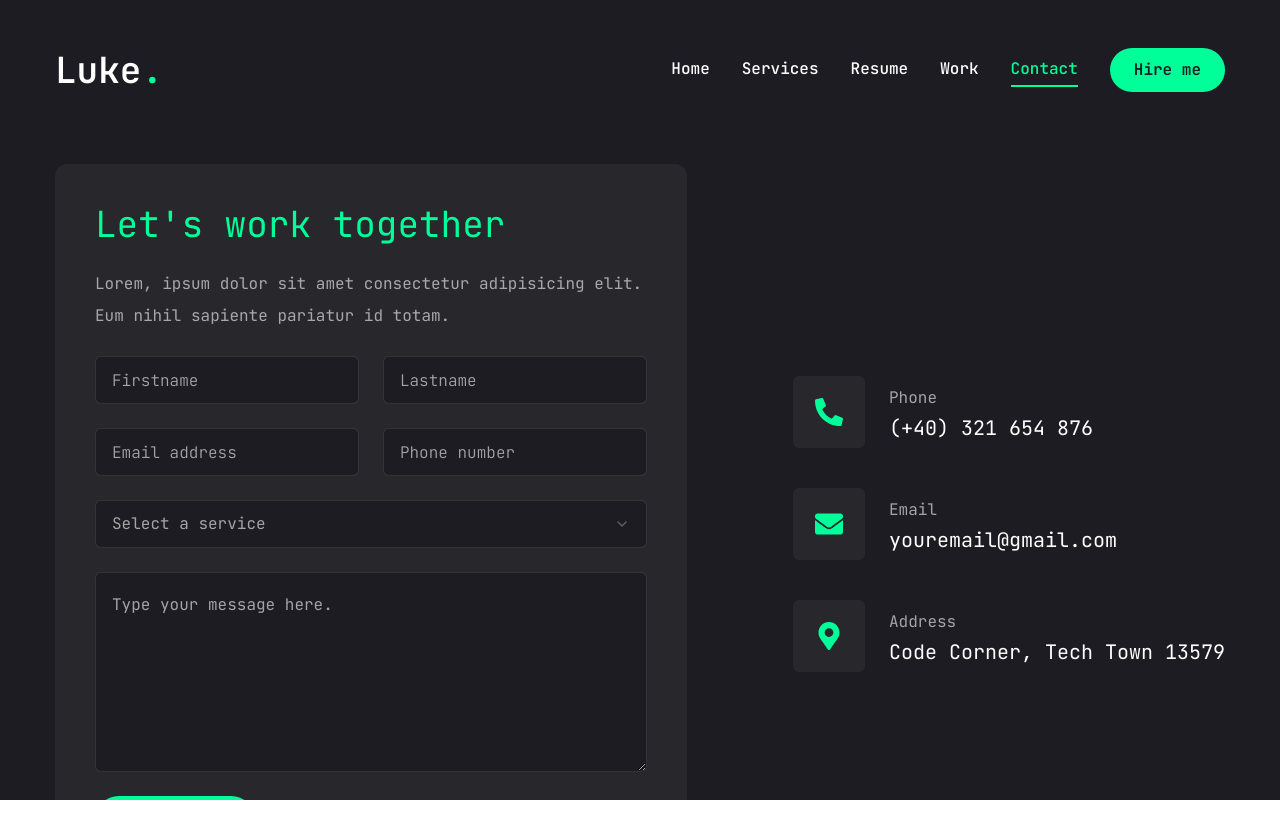
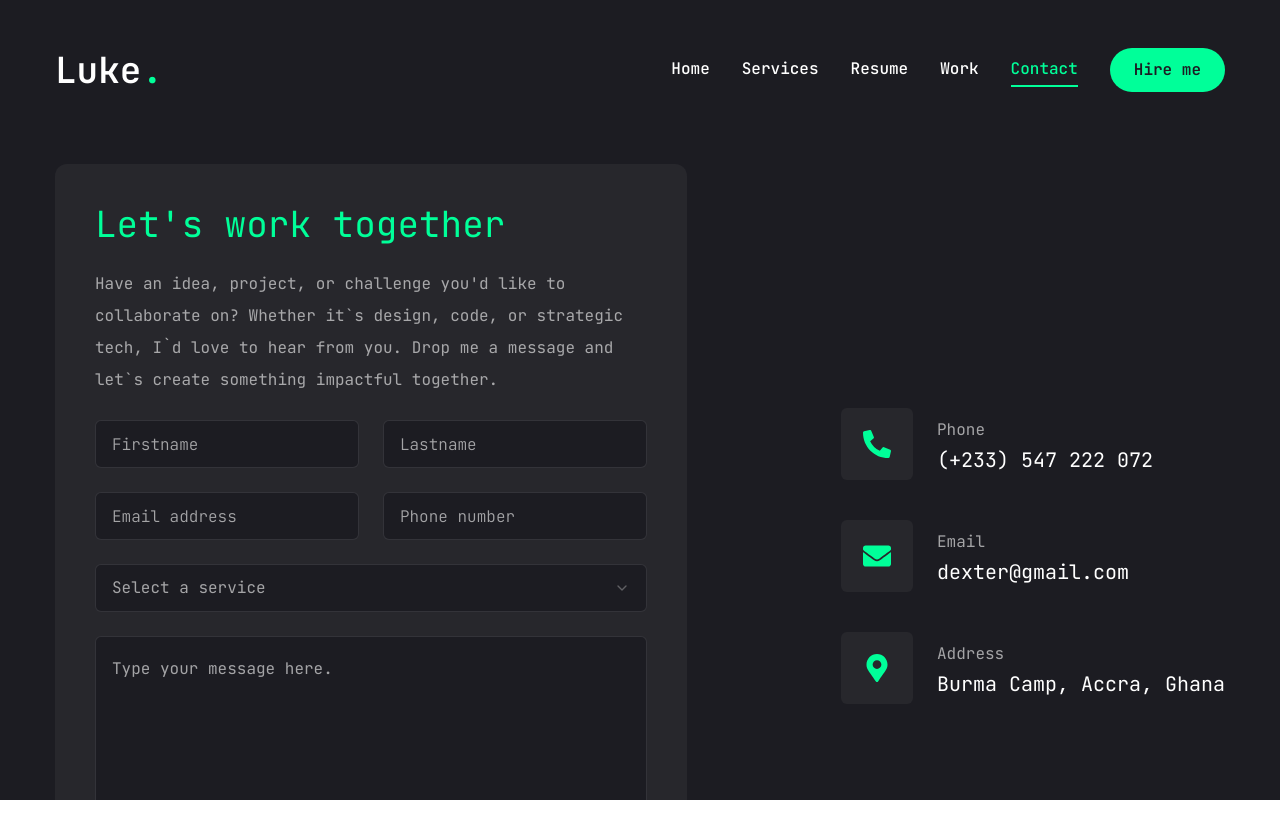
Before and after one commit to en-wai/dexterwrites, a Next.js app: page /contact in a window 1280 px wide. Shown: the top 838 px of the page. Built offline with nearby package versions, Linux system fonts and the light colour scheme.

Commit message:
Feat: Add personal details to contact page

```diff
--- a/app/contact/page.jsx
+++ b/app/contact/page.jsx
@@ -20,17 +20,17 @@ const info = [
   {
     icon: <FaPhoneAlt />,
     title: "Phone",
-    description: "(+40) 321 654 876",
+    description: "(+233) 547 222 072",
   },
   {
     icon: <FaEnvelope />,
     title: "Email",
-    description: "youremail@gmail.com",
+    description: "dexter@gmail.com",
   },
   {
     icon: <FaMapMarkerAlt />,
     title: "Address",
-    description: "Code Corner, Tech Town 13579",
+    description: "Burma Camp, Accra, Ghana",
   },
 ];
 
@@ -53,8 +53,9 @@ const Contact = () => {
             <form className="flex flex-col gap-6 p-10 bg-[#27272c] rounded-xl">
               <h3 className="text-4xl text-accent">Let's work together</h3>
               <p className="text-white/60">
-                Lorem, ipsum dolor sit amet consectetur adipisicing elit. Eum
-                nihil sapiente pariatur id totam.
+                Have an idea, project, or challenge you'd like to collaborate on?
+                Whether it`s design, code, or strategic tech, I`d love to hear from you.
+                Drop me a message and let`s create something impactful together.
               </p>
               {/* input */}
               <div className="grid grid-cols-1 md:grid-cols-2 gap-6">
@@ -72,8 +73,10 @@ const Contact = () => {
                   <SelectGroup>
                     <SelectLabel>Select a service</SelectLabel>
                     <SelectItem value="est">Web Development</SelectItem>
-                    <SelectItem value="cst">UI/UX Design</SelectItem>
-                    <SelectItem value="mst">Logo Design</SelectItem>
+                    <SelectItem value="cst">Python Code</SelectItem>
+                    <SelectItem value="mst">Military</SelectItem>
+                    <SelectItem value="mst">Trading</SelectItem>
+                    <SelectItem value="mst">GIS & Remote Sensing</SelectItem>
                   </SelectGroup>
                 </SelectContent>
               </Select>
```
